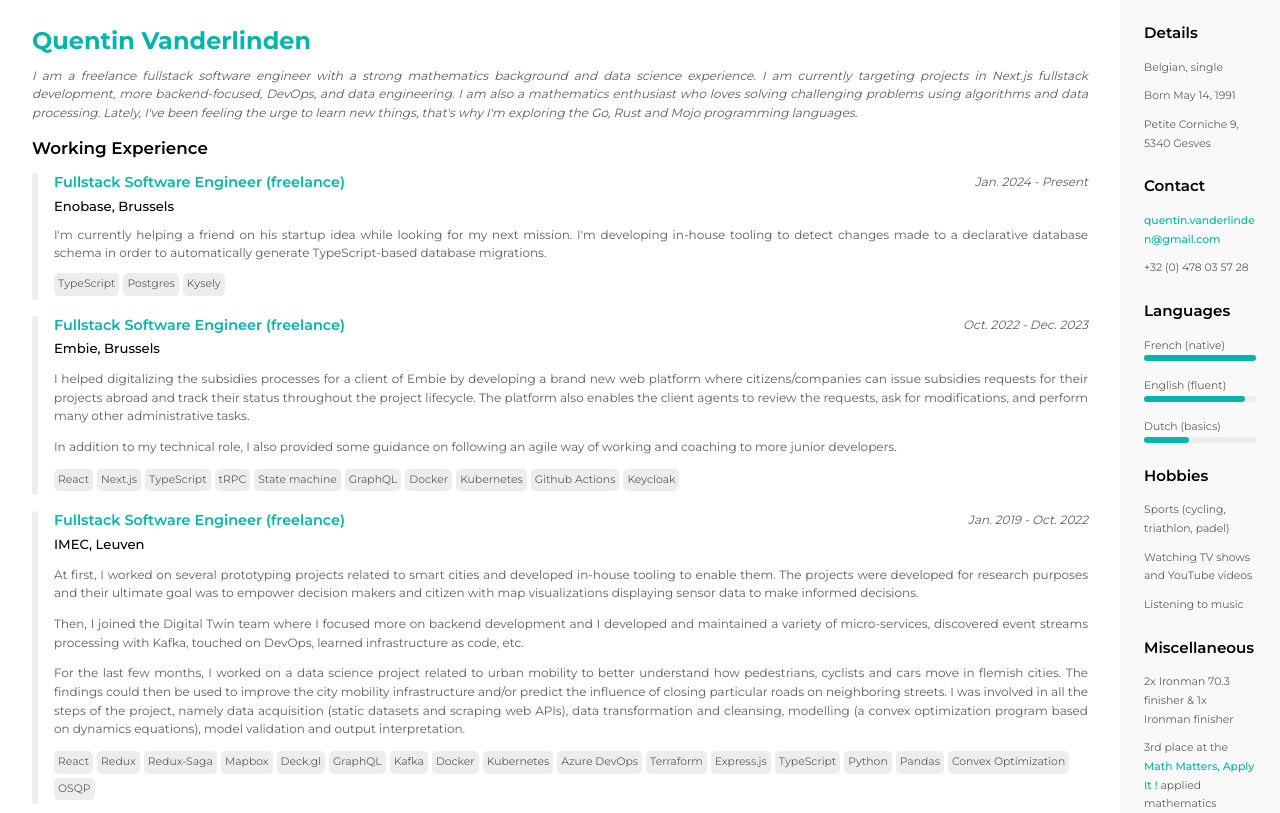
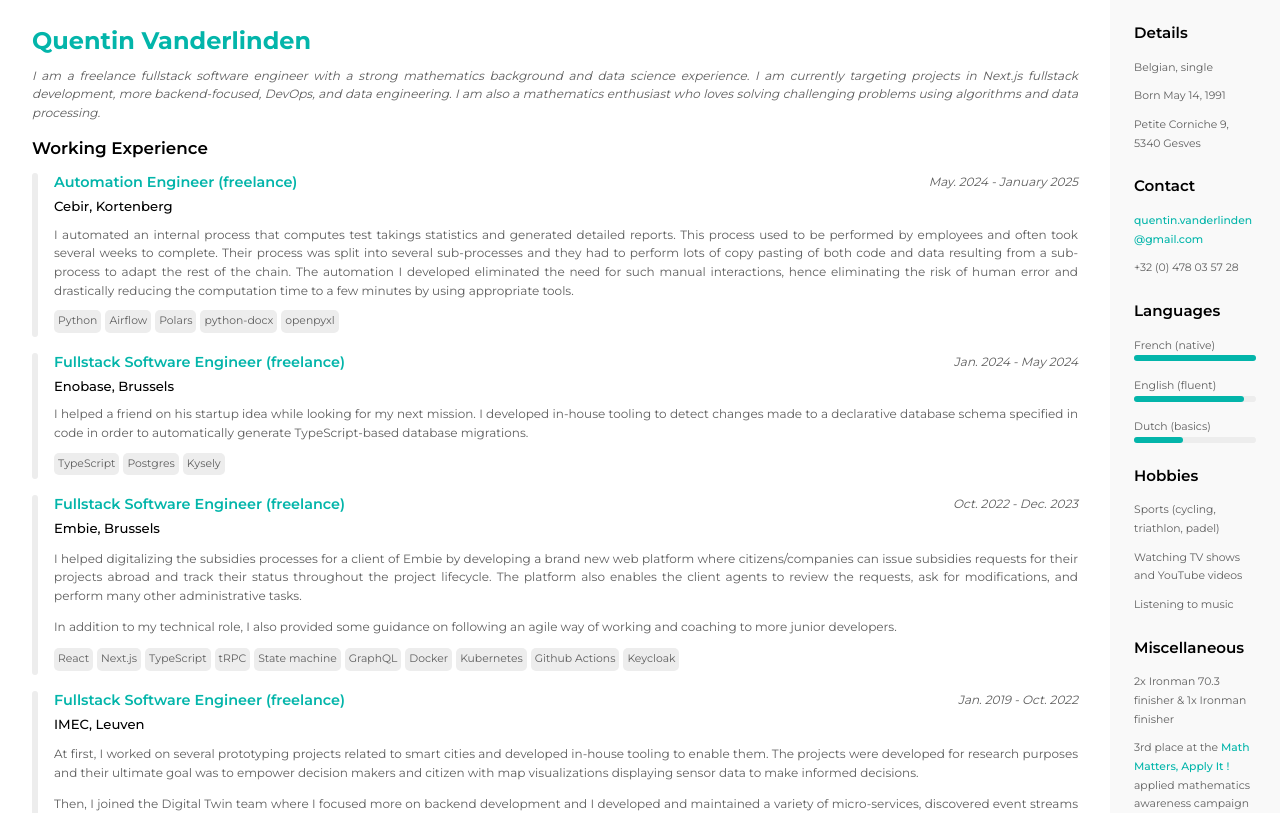
Before and after one commit to qvanderlinden/resume-react, a React (Create React App) app: page / in a window 1280 px wide. Shown: the top 813 px of the page. Built offline with nearby package versions, Linux system fonts and the light colour scheme.

Commit message:
feat: update

```diff
--- a/src/App.js
+++ b/src/App.js
@@ -1,25 +1,25 @@
-import React, { Component } from 'react';
-import styled, { ThemeProvider } from 'styled-components';
+import React, { Component } from "react";
+import styled, { ThemeProvider } from "styled-components";
 
-import MainSection from './MainSection';
-import SideSection from './SideSection';
+import MainSection from "./MainSection";
+import SideSection from "./SideSection";
 
 const theme = {
-  'primary-color': '#03b5aa',
-  'secondary-color': 'black',
-  'superlight-gray': '#f9f9f9',
-  'light-gray': '#ededed',
-  'dark-gray': '#5f5f5f',
+  "primary-color": "#03b5aa",
+  "secondary-color": "black",
+  "superlight-gray": "#f9f9f9",
+  "light-gray": "#ededed",
+  "dark-gray": "#5f5f5f",
 };
 
 const Container = styled.div`
-  color: ${props => props.theme['dark-gray']};
-  font-family: 'Montserrat', sans-serif;
+  color: ${(props) => props.theme["dark-gray"]};
+  font-family: "Montserrat", sans-serif;
   font-size: 9pt;
   line-height: 14pt;
   height: fit-content;
   display: grid;
-  grid-template-columns: 1fr 160px;
+  grid-template-columns: 1fr 170px;
 `;
 const MainSectionContainer = styled.div`
   height: 100%;
--- a/src/MainSection/Description/index.jsx
+++ b/src/MainSection/Description/index.jsx
@@ -10,7 +10,6 @@ const Description = () => (
     I am a freelance fullstack software engineer with a strong mathematics background and data science experience.
     I am currently targeting projects in Next.js fullstack development, more backend-focused, DevOps, and data engineering.
     I am also a mathematics enthusiast who loves solving challenging problems using algorithms and data processing.
-    Lately, I've been feeling the urge to learn new things, that's why I'm exploring the Go, Rust and Mojo programming languages.
   </Container>
 );
 
--- a/src/MainSection/WorkingExperience/index.jsx
+++ b/src/MainSection/WorkingExperience/index.jsx
@@ -4,12 +4,29 @@ import ItemGroup from '../Components/ItemGroup';
 
 const items = [
   {
+    title: 'Automation Engineer (freelance)',
+    period: 'May. 2024 - January 2025',
+    location: 'Cebir, Kortenberg',
+    text: (
+      <div>
+        I automated an internal process that computes test takings statistics and generated detailed reports. This process used to be performed by employees and often took several weeks to complete. Their process was split into several sub-processes and they had to perform lots of copy pasting of both code and data resulting from a sub-process to adapt the rest of the chain. The automation I developed eliminated the need for such manual interactions, hence eliminating the risk of human error and drastically reducing the computation time to a few minutes by using appropriate tools.
+      </div>
+    ),
+    tags: [
+      'Python',
+      'Airflow',
+      'Polars',
+      'python-docx',
+      'openpyxl',
+    ],
+  },
+  {
     title: 'Fullstack Software Engineer (freelance)',
-    period: 'Jan. 2024 - Present',
+    period: 'Jan. 2024 - May 2024',
     location: 'Enobase, Brussels',
     text: (
       <div>
-        I'm currently helping a friend on his startup idea while looking for my next mission. I'm developing in-house tooling to detect changes made to a declarative database schema in order to automatically generate TypeScript-based database migrations.
+        I helped a friend on his startup idea while looking for my next mission. I developed in-house tooling to detect changes made to a declarative database schema specified in code in order to automatically generate TypeScript-based database migrations.
       </div>
     ),
     tags: [
@@ -49,10 +66,12 @@ const items = [
       <div>
         <p>At first, I worked on several prototyping projects related to smart cities and developed in-house tooling to enable them. The projects were developed for research purposes and their ultimate goal was to empower decision makers and citizen with map visualizations displaying sensor data to make informed decisions. </p>
         <p>Then, I joined the Digital Twin team where I focused more on backend development and I developed and maintained a variety of micro-services, discovered event streams processing with Kafka, touched on DevOps, learned infrastructure as code, etc.</p>
+        <div style={{ height: 64 }} />
         <p>For the last few months, I worked on a data science project related to urban mobility to better understand how pedestrians, cyclists and cars move in flemish cities. The findings could then be used to improve the city mobility infrastructure and/or predict the influence of closing particular roads on neighboring streets. I was involved in all the steps of the project, namely data acquisition (static datasets and scraping web APIs), data transformation and cleansing, modelling (a convex optimization program based on dynamics equations), model validation and output interpretation. </p>
       </div>
     ),
     tags: [
+      'TypeScript',
       'React',
       'Redux',
       'Redux-Saga',
@@ -64,11 +83,8 @@ const items = [
       'Kubernetes',
       'Azure DevOps',
       'Terraform',
-      'Express.js',
-      'TypeScript',
       "Python",
       "Pandas",
-      "Convex Optimization",
       "OSQP"
     ],
   },
@@ -101,9 +117,9 @@ const items = [
 ];
 const WorkingExperience = () => (
   <>
-  <ItemGroup title="Working Experience" items={items.slice(0, 3)} />
-  <div style={{ height: 32 }}></div>
-  <ItemGroup items={items.slice(3)} />
+  <ItemGroup title="Working Experience" items={items} />
+  {/* <div style={{ height: 48 }}></div> */}
+  {/* <ItemGroup items={items} /> */}
   </>
 );
 
```
Also changed, not shown: 1 other file (tests, documents, lock files or other folders).
